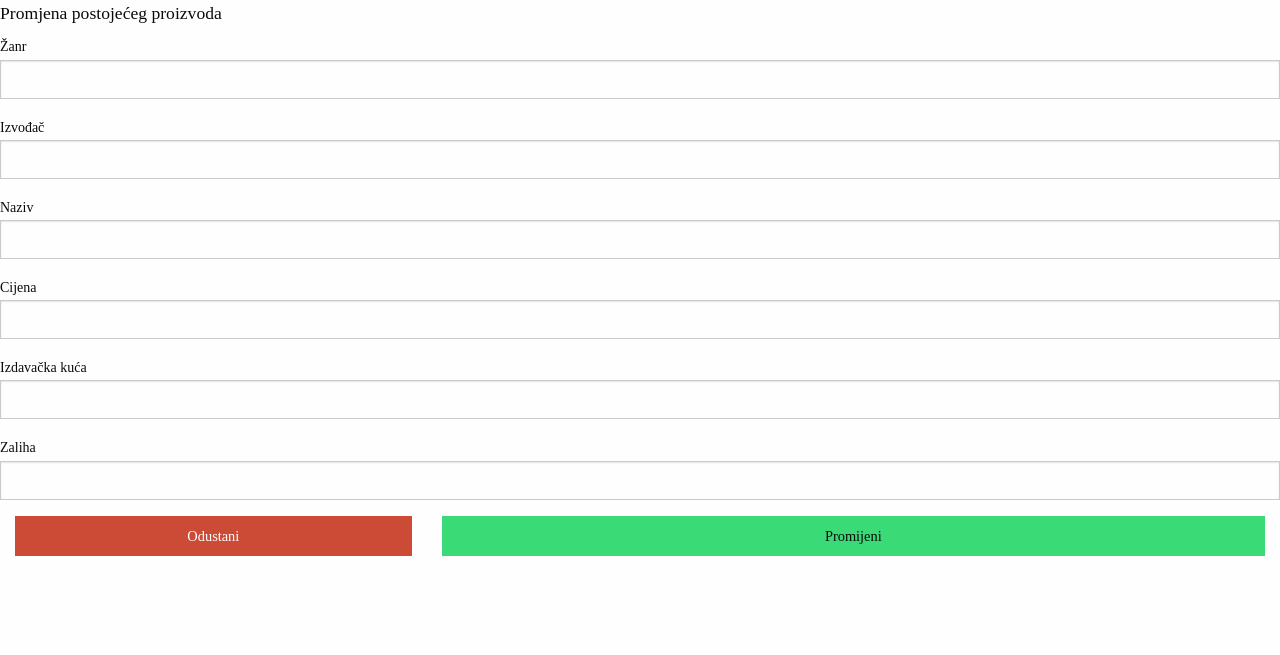
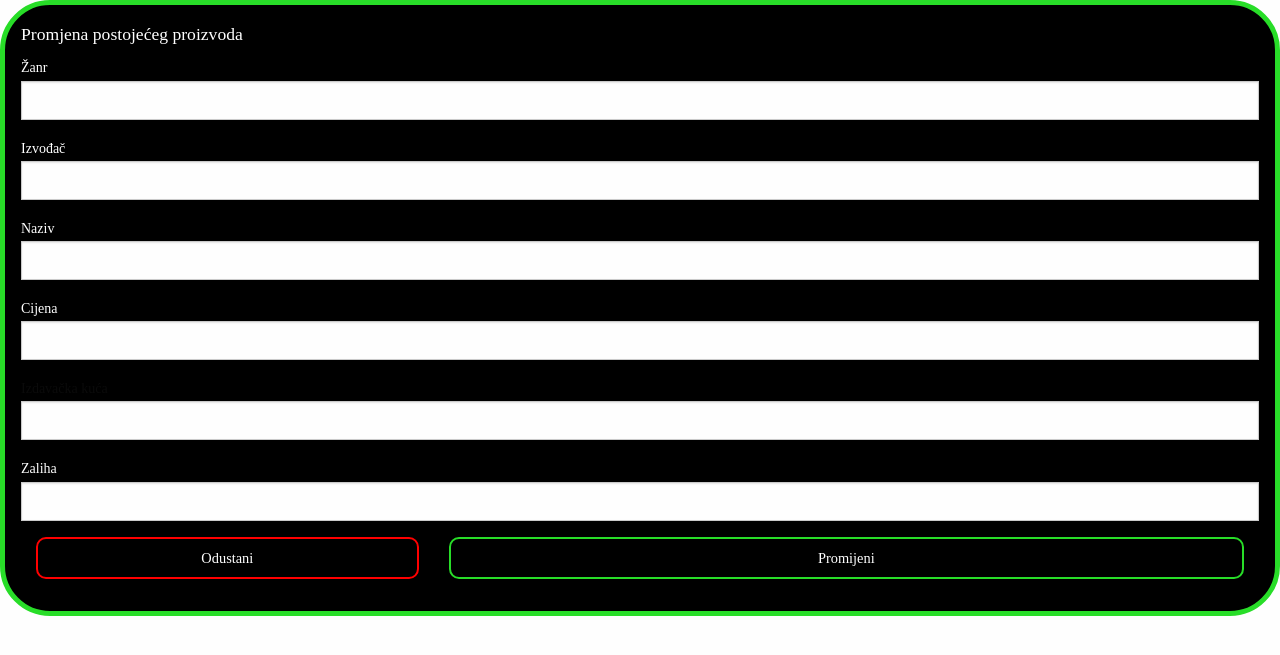
Before and after one commit to hrvojefuri/ZavrsniRad, a PHP site: template app/view/privatno/proizvodi/promjena.phtml in a window 1280 px wide. Shown: the top 655 px of the page. Run offline with PHP 8.4, Linux system fonts and the light colour scheme; the template is opened without the code that fills it, so the values that code supplies are empty; some web fonts are replaced.

Commit message:
Uređivanje view-a za promjenu postojećeg proizvoda

```diff
--- a/app/view/privatno/proizvodi/promjena.phtml
+++ b/app/view/privatno/proizvodi/promjena.phtml
@@ -1,34 +1,34 @@
-<form action="<?=App::config('url')?>proizvod/promijeni" method="post" id="program">
+<form action="<?=App::config('url')?>proizvod/promijeni" method="post" class="forma-unos">
 
     <fieldset>
         <legend>Promjena postojećeg proizvoda</legend>
 
-    <label for="zanr">Žanr</label>
+    <label for="zanr" style="color: white;">Žanr</label>
     <input type="text" name="zanr" id="zanr" value="<?= $proizvod->zanr ?>">
 
-    <label for="izvodac">Izvođač</label>
+    <label for="izvodac" style="color: white;">Izvođač</label>
     <input type="text" name="izvodac" id="izvodac" value="<?= $proizvod->izvodac ?>">
 
-    <label for="naziv">Naziv</label>
+    <label for="naziv" style="color: white;">Naziv</label>
     <input type="text" name="naziv" id="naziv" value="<?= $proizvod->naziv ?>">
 
-    <label for="cijena">Cijena</label>
+    <label for="cijena" style="color: white;">Cijena</label>
     <input type="text" name="cijena" id="cijena" value="<?= $proizvod->cijena ?>">
 
     <label for="izdavackaKuca">Izdavačka kuća</label>
     <input type="text" name="izdavackaKuca" id="izdavackaKuca" value="<?= $proizvod->izdavackaKuca ?>">
 
-    <label for="zaliha">Zaliha</label>
+    <label for="zaliha" style="color: white;">Zaliha</label>
     <input type="number" name="zaliha" id="zaliha" pattern="[0-9]{10}" value="<?= $proizvod->zaliha ?>">
 
     <input type="hidden" name="sifra" value="<?=$proizvod->sifra?>">
 
     <div class="grid-x grid-padding-x">
             <div class="large-4 cell">
-                <a  class="alert button expanded" href="<?=App::config('url')?>proizvod/index">Odustani</a>
+                <a  class="alert button expanded" href="<?=App::config('url')?>proizvod/index" id="odustani-dugme">Odustani</a>
             </div>
             <div class="large-8 cell">
-                <input type="submit" class="success button expanded" value="Promijeni">
+                <input type="submit" class="success button expanded" value="Promijeni" id="potvrdi-dugme">
             </div>
     </div>
 
```
